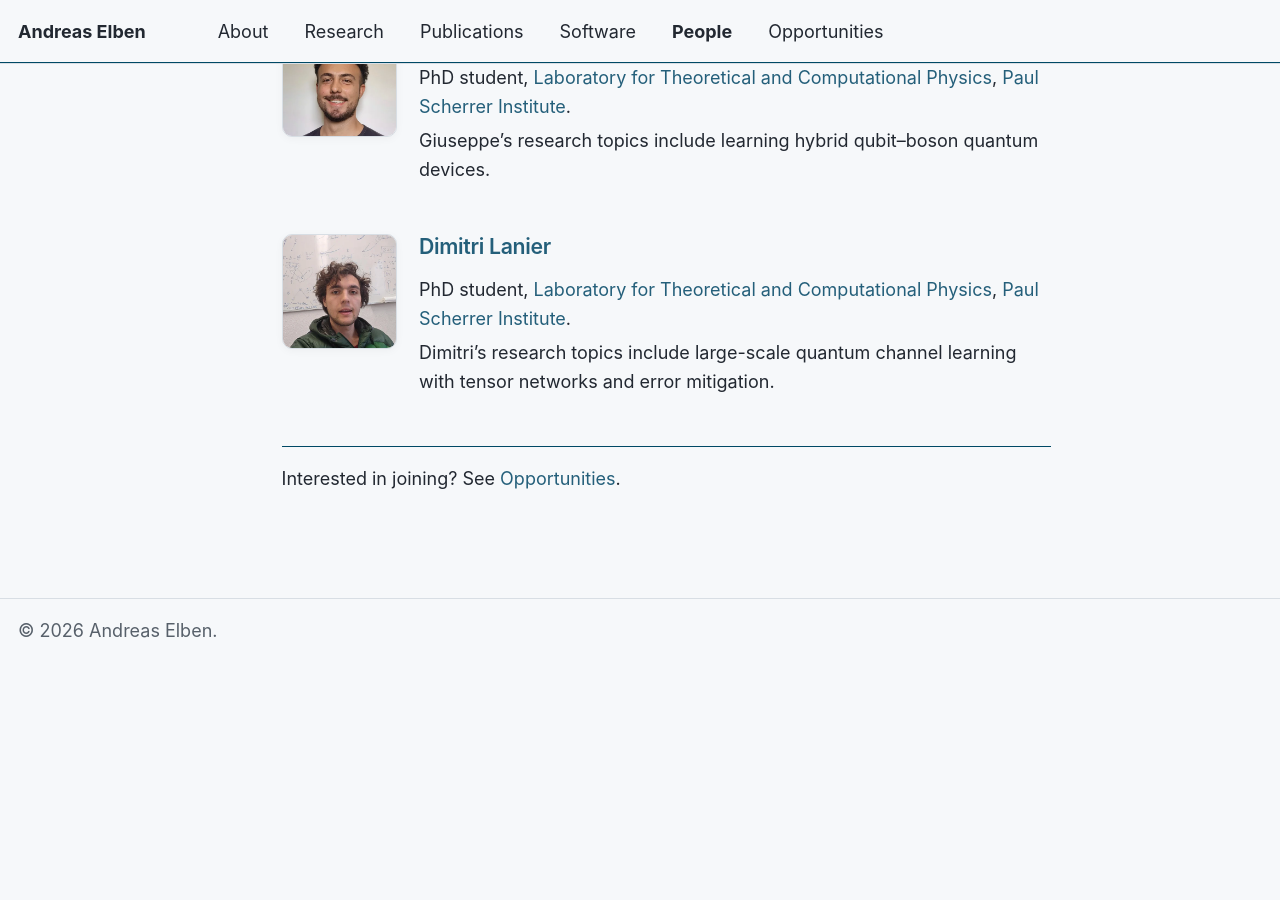
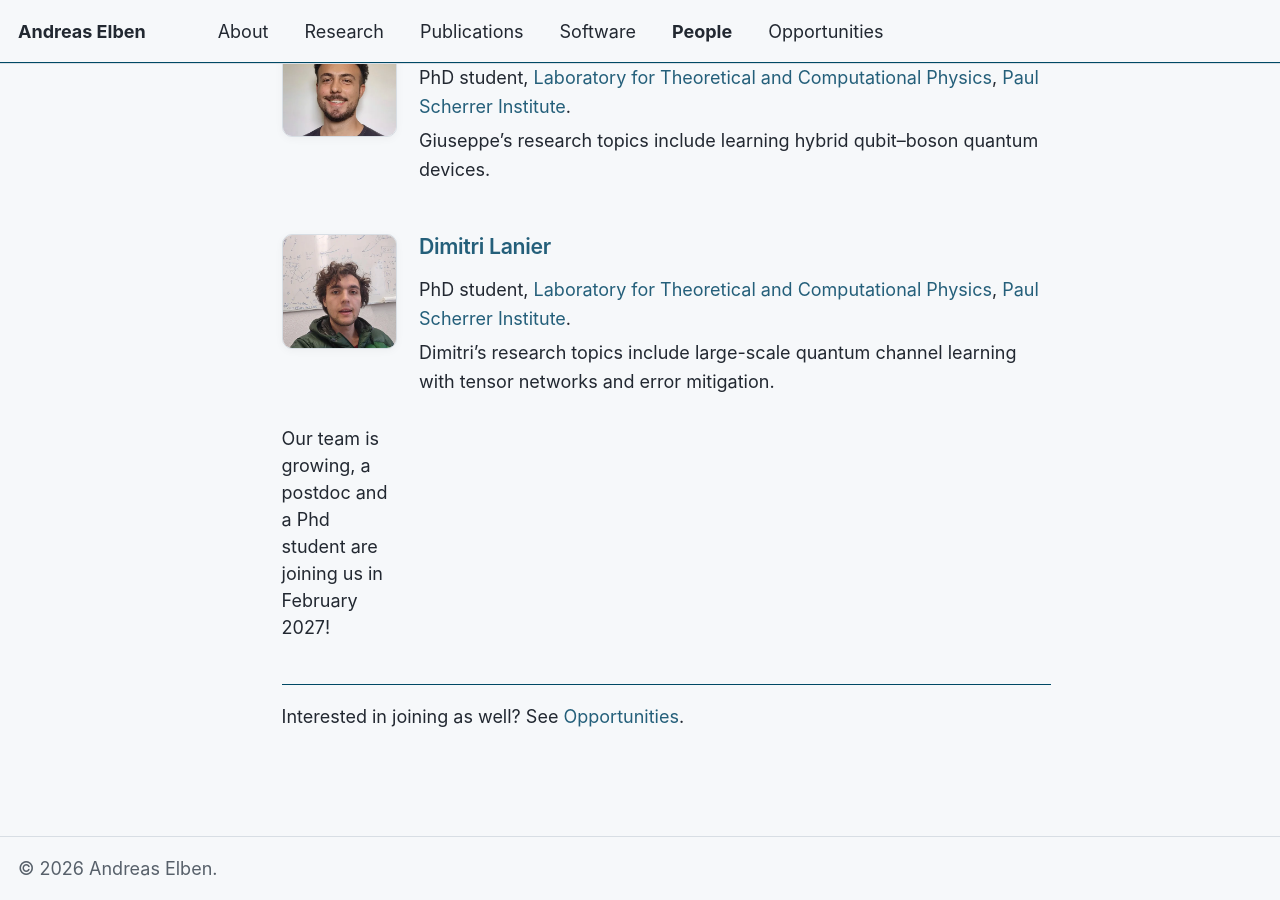
Before and after one commit to andreaselben/andreaselben.github.io, a Jekyll site: the page built from _pages/people.md, in a window 1280 px wide and 900 px high, scrolled down 815 px. Built offline with Jekyll 4.4.1, drawn with Linux system fonts in a browser that asks for light colours; a script bundle is joined from its source files by our own code; library files that are not in the unit come from our copies; before the commit the page ends 1477 px from its top, so only the background shows below that.

Commit message:
Update people.md

```diff
--- a/_pages/people.md
+++ b/_pages/people.md
@@ -60,10 +60,12 @@ Dimitri's research topics include large-scale quantum channel learning with tens
 
 </div>
 
+Our team is growing, a postdoc and a Phd student are joining us in February 2027!
+
 </div>
 
 </div>
 
 ---
 
-Interested in joining? See [Opportunities](/opportunities/).
+Interested in joining as well? See [Opportunities](/opportunities/).
```
